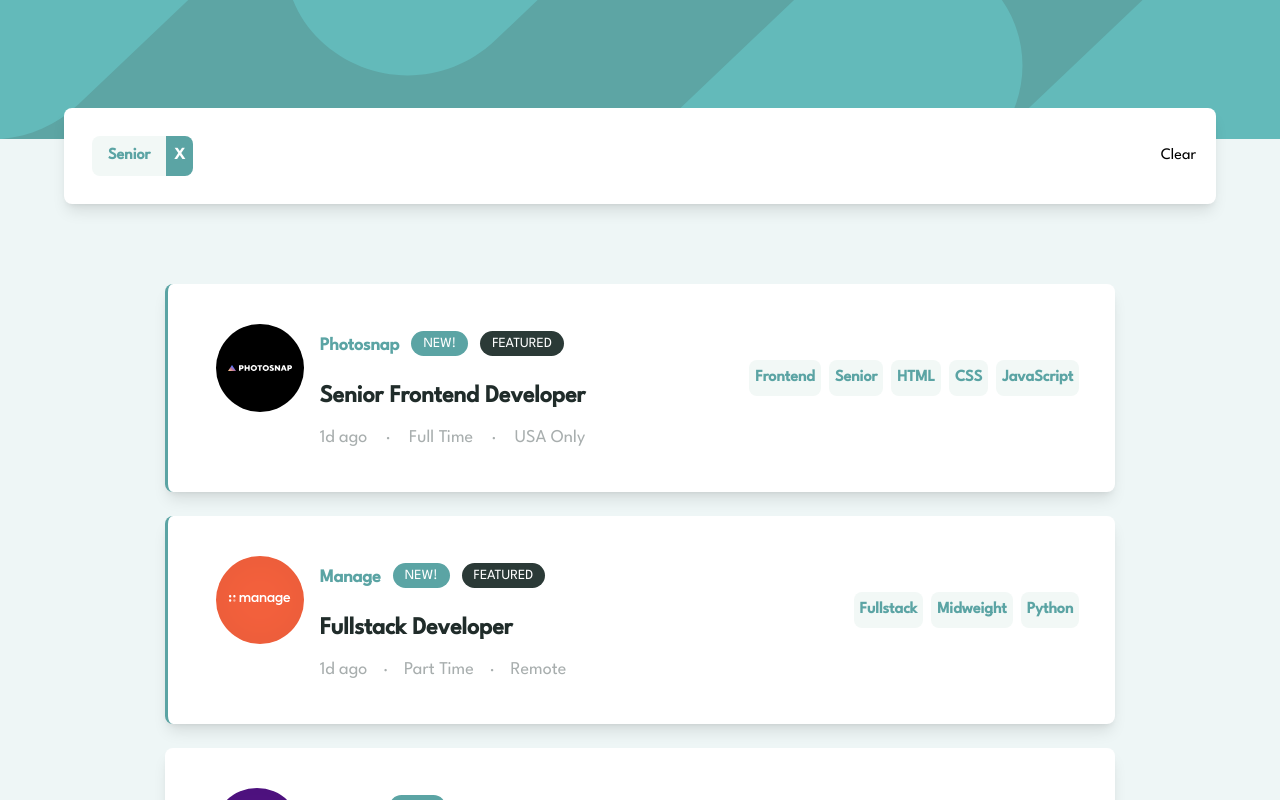
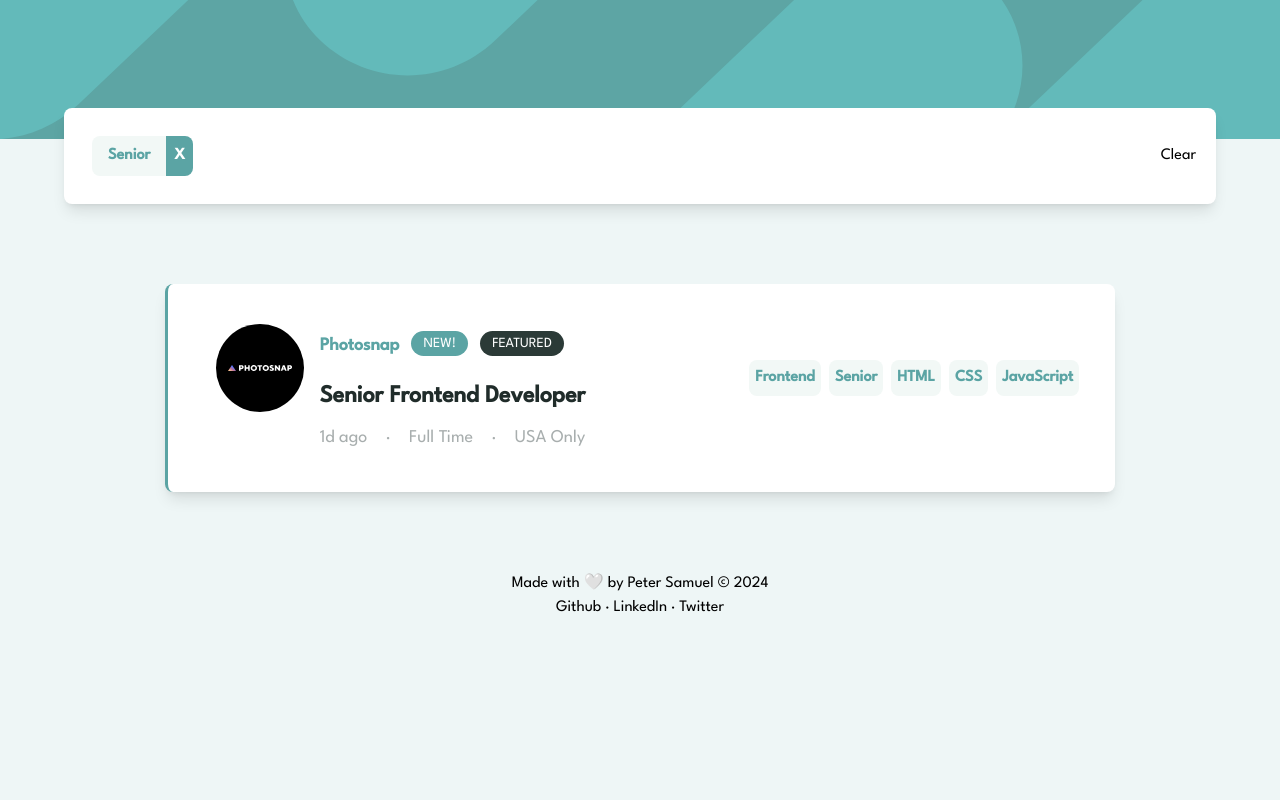
Before and after one commit to Petsamuel/static-job-listing, a React (Vite) app: page / in a window 1280 px wide. Both pictures are taken after a click on the element "Senior". Shown: the top 800 px of the page. Built offline with nearby package versions, Linux system fonts and the light colour scheme.

Commit message:
modified

```diff
--- a/src/pages/Index.tsx
+++ b/src/pages/Index.tsx
@@ -1,10 +1,11 @@
-import { Fragment, useState } from "react";
+import { Fragment, useEffect, useState } from "react";
 import Header from "../components/Header";
 import Footer from "../components/Footer";
 import { data } from "../data";
 
 export default function IndexPage() {
   const [container, setContainer] = useState<string[]>([]);
+  const [filterSearch, setFilterSearch] = useState([]);
 
   const toggleFilter = (userFilter: string | string[]) => {
     const filtersToAdd = Array.isArray(userFilter) ? userFilter : [userFilter];
@@ -16,13 +17,127 @@ export default function IndexPage() {
     setContainer(() => [...newContainer, ...filtersToAdd]);
   };
 
+  useEffect(() => {
+    const filteredData = data.filter((obj) =>
+      container.some(
+        (item) =>
+          obj.languages.includes(item) ||
+          obj.role === item ||
+          obj.level === item
+      )
+    );
+    setFilterSearch(filteredData as never[]);
+  }, [container]);
+
+  console.log(filterSearch);
+
+  const SearchResult = () => {
+    return filterSearch.map((value) => (
+      <>
+        <div
+          key={(value as { id: string }).id}
+          className={
+            (value as { featured: boolean }).featured
+              ? "Featured bg-[#ffffff] cursor-pointer lg:my-6 my-12  flex lg:flex-row flex-col lg:items-center rounded-lg shadow-lg lg:px-8  px-4  justify-between lg:gap-20"
+              : " bg-[#ffffff] cursor-pointer lg:my-6 my-12  flex lg:flex-row flex-col lg:items-center rounded-lg shadow-lg lg:px-8  px-4  justify-between lg:gap-20"
+          }
+        >
+          <div className="lg:py-10 pt-10 flex relative min-w-max">
+            <div className="px-4 absolute lg:sticky  -left-25 -top-7 ">
+              {(value as { logo: string; company: string }).logo && (
+                <img
+                  src={(value as { logo: string }).logo}
+                  alt={(value as { company: string }).company}
+                  className="w-[4em] lg:w-[100%]"
+                />
+              )}
+            </div>
+            <div className="flex flex-col">
+              <div className="flex py-2">
+                <span className="text-[#5ba4a4] font-bold text-lg ">
+                  {(value as { company: string }).company}
+                </span>
+                <span className="px-3">
+                  {(value as { new: boolean }).new == true ? (
+                    <span className="py-1.5 px-3 bg-[#5ba4a4] rounded-full text-white uppercase text-sm">
+                      New!
+                    </span>
+                  ) : (
+                    ""
+                  )}
+                </span>
+                <span>
+                  {(value as { featured: boolean }).featured == true ? (
+                    <span className="py-1.5 px-3 bg-[#2b3a37] rounded-full text-white uppercase text-sm">
+                      featured
+                    </span>
+                  ) : (
+                    ""
+                  )}
+                </span>
+              </div>
+              <div>
+                <p className="text-2xl font-semibold text-[#202c2a] hover:text-[#5ba4a4] py-3">
+                  {(value as { position: string }).position}
+                </p>
+              </div>
+              <div className="text-[#a8aeae] flex justify-between text-lg gap-4">
+                <span className="">
+                  {(value as { postedAt: string }).postedAt}
+                </span>
+                ·
+                <span className="">
+                  {(value as { contract: string }).contract}
+                </span>
+                ·<span>{(value as { location: string }).location}</span>
+              </div>
+            </div>
+          </div>
+          <div className="bg-[#5ba4a4] my-3 h-1 rounded-full"></div>
+
+          <div className="font-semibold text-[#5ba4a4] items-center flex lg:place-content-end pb-5 flex-wrap lg:flex-nowrap">
+            <div
+              onClick={() => {
+                toggleFilter((value as { role: string }).role);
+              }}
+              className="p-1.5 mx-1 rounded-lg bg-[#f2f8f6] hover:bg-[#5ba4a4] hover:text-white flex items-center gap-2"
+            >
+              {(value as { role: string }).role}
+            </div>
+            <div
+              onClick={() => {
+                toggleFilter((value as { level: string }).level);
+              }}
+              className="p-1.5 mx-1 rounded-lg bg-[#f2f8f6] hover:bg-[#5ba4a4] hover:text-white flex items-center"
+            >
+              {(value as { level: string }).level}
+            </div>
+            <div className="flex items-center ">
+              {(value as { languages: string[] }).languages.map((val, key) => (
+                <div
+                  onClick={() => {
+                    toggleFilter(val);
+                  }}
+                  key={key}
+                  className="p-1.5 mx-1 rounded-lg bg-[#f2f8f6] hover:bg-[#5ba4a4] hover:text-white flex items-center"
+                >
+                  {val}
+                </div>
+              ))}
+            </div>
+          </div>
+        </div>
+      </>
+    ));
+  };
+
   return (
     <Fragment>
       <header>
         <Header />
       </header>
 
-      {container.length > 0 ? (
+      {filterSearch.length > 0 ? (
         <section className=" flex relative -mt-10 " id="filter">
           <div className="bg-white p-5 rounded-lg flex justify-between gap-32 items-center shadow-lg  mx-16 w-screen">
             <div className="flex items-center flex-wrap">
@@ -49,34 +164,36 @@ export default function IndexPage() {
       ) : (
         ""
       )}
-      <main className="my-14 flex justify-center mx-8">
+      <main className="my-14 flex justify-center mx-8 h-fit">
         <div className="mx-2 ">
-          {data.map((value) => (
+          {filterSearch.length === 0 ? (
+            data.map((value) => (
               <>
-              {/* <span className="h-full bg-red-300 w-26">dfdf</span> */}
                 <div
                   key={value.id}
                   className={
-                  value.featured
+                    (value as { featured: boolean }).featured
                       ? "Featured bg-[#ffffff] cursor-pointer lg:my-6 my-12  flex lg:flex-row flex-col lg:items-center rounded-lg shadow-lg lg:px-8  px-4  justify-between lg:gap-20"
                       : " bg-[#ffffff] cursor-pointer lg:my-6 my-12  flex lg:flex-row flex-col lg:items-center rounded-lg shadow-lg lg:px-8  px-4  justify-between lg:gap-20"
                   }
                 >
                   <div className="lg:py-10 pt-10 flex relative min-w-max">
                     <div className="px-4 absolute lg:sticky  -left-25 -top-7 ">
+                      {(value as { logo: string; company: string }).logo && (
                         <img
-                      src={value.logo}
-                      alt={value.company}
+                          src={(value as { logo: string }).logo}
+                          alt={(value as { company: string }).company}
                           className="w-[4em] lg:w-[100%]"
                         />
+                      )}
                     </div>
                     <div className="flex flex-col">
                       <div className="flex py-2">
                         <span className="text-[#5ba4a4] font-bold text-lg ">
-                        {value.company}{" "}
+                          {(value as { company: string }).company}
                         </span>
                         <span className="px-3">
-                        {value.new == true ? (
+                          {(value as { new: boolean }).new == true ? (
                             <span className="py-1.5 px-3 bg-[#5ba4a4] rounded-full text-white uppercase text-sm">
                               New!
                             </span>
@@ -85,7 +202,7 @@ export default function IndexPage() {
                           )}
                         </span>
                         <span>
-                        {value.featured == true ? (
+                          {(value as { featured: boolean }).featured == true ? (
                             <span className="py-1.5 px-3 bg-[#2b3a37] rounded-full text-white uppercase text-sm">
                               featured
                             </span>
@@ -96,13 +213,18 @@ export default function IndexPage() {
                       </div>
                       <div>
                         <p className="text-2xl font-semibold text-[#202c2a] hover:text-[#5ba4a4] py-3">
-                        {value.position}
+                          {(value as { position: string }).position}
                         </p>
                       </div>
                       <div className="text-[#a8aeae] flex justify-between text-lg gap-4">
-                      <span className="">{value.postedAt}</span>·
-                      <span className="">{value.contract}</span>·
-                      <span>{value.location}</span>
+                        <span className="">
+                          {(value as { postedAt: string }).postedAt}
+                        </span>
+                        ·
+                        <span className="">
+                          {(value as { contract: string }).contract}
+                        </span>
+                        ·<span>{(value as { location: string }).location}</span>
                       </div>
                     </div>
                   </div>
@@ -111,22 +233,23 @@ export default function IndexPage() {
                   <div className="font-semibold text-[#5ba4a4] items-center flex lg:place-content-end pb-5 flex-wrap lg:flex-nowrap">
                     <div
                       onClick={() => {
-                      toggleFilter(value.role);
+                        toggleFilter((value as { role: string }).role);
                       }}
                       className="p-1.5 mx-1 rounded-lg bg-[#f2f8f6] hover:bg-[#5ba4a4] hover:text-white flex items-center gap-2"
                     >
-                    {value.role}
+                      {(value as { role: string }).role}
                     </div>
                     <div
                       onClick={() => {
-                      toggleFilter(value.level);
+                        toggleFilter((value as { level: string }).level);
                       }}
                       className="p-1.5 mx-1 rounded-lg bg-[#f2f8f6] hover:bg-[#5ba4a4] hover:text-white flex items-center"
                     >
-                    {value.level}
+                      {(value as { level: string }).level}
                     </div>
                     <div className="flex items-center ">
-                    {value.languages.map((val, key) => (
+                      {(value as { languages: string[] }).languages.map(
+                        (val, key) => (
                           <div
                             onClick={() => {
                               toggleFilter(val);
@@ -136,12 +259,16 @@ export default function IndexPage() {
                           >
                             {val}
                           </div>
-                    ))}
+                        )
+                      )}
                     </div>
                   </div>
                 </div>
               </>
-          ))}
+            ))
+          ) : (
+            <SearchResult />
+          )}
         </div>
       </main>
       <footer>
```
Lines whose indentation alone changed are shown as unchanged.
